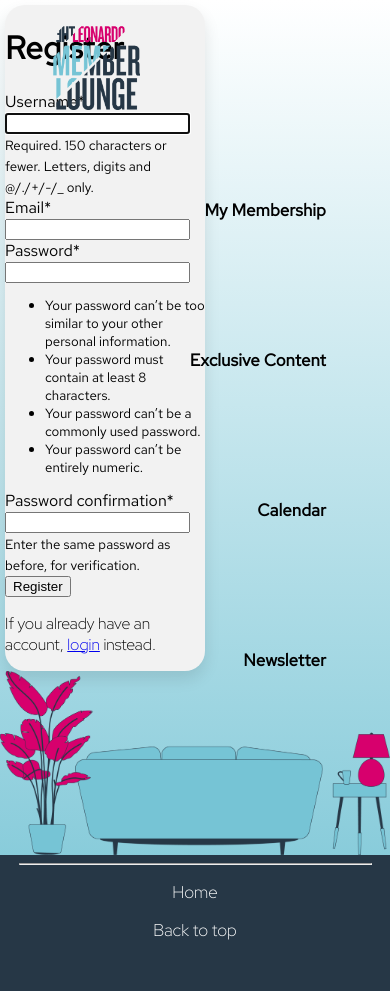
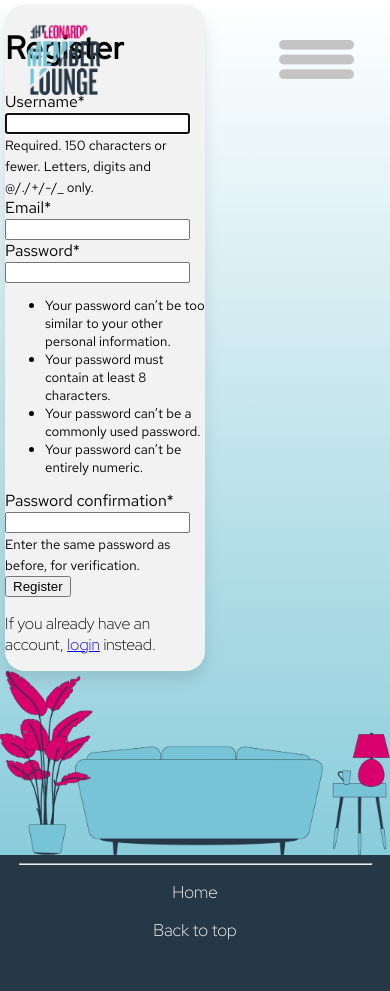
Before and after one commit to cmpt375-2021fall/client-project-leonardo-dev-team, a Django app: page /register/ in a window 390 px wide. Run offline with Django 3.2, Linux system fonts and the light colour scheme; some libraries are stand-ins or nearby versions.

Commit message:
Got mobile header working

```diff
--- a/leo/static/leo/header.css
+++ b/leo/static/leo/header.css
@@ -33,7 +33,24 @@
     margin-bottom: 25px;
 }
 
-/* Style the links inside the navigation bar */
+
+@media only screen and (max-width: 600px) {
+    .mobile-nav{
+        float: right;
+    }
+
+    .logo-image{
+        width: auto;
+        height: 75px;
+        overflow: hidden;
+        padding: 20px 0;
+        margin-left: 25px;
+    }
+
+    #button{
+        display: none;
+    }
+
     .topnav-right a {
       float: right;
       color: black;
@@ -43,6 +60,42 @@
       font-size: 17px;
         vertical-align: center;
       /*change font, make a top margin and make that part grey, change box size when hovering to smaller*/
+    }
+
+    .dropdown{
+        height: auto;
+        width: 75px;
+        padding: 20px;
+        margin-top: 20px;
+        margin-right: 1em;
+    }
+}
+
+@media only screen and (min-width: 600px){
+    .mobile-nav{
+        display: none;
+    }
+
+     .logo-image{
+        width: auto;
+        height: 90px;
+        overflow: hidden;
+        padding: 20px 0;
+         margin-left: 50px;
+    }
+
+    /* Style the links inside the navigation bar */
+    .topnav-right a {
+        display: inline-block;
+      float: right;
+      color: black;
+      text-align: center;
+      padding: 4rem;
+      text-decoration: none;
+      font-size: 17px;
+        vertical-align: center;
+      /*change font, make a top margin and make that part grey, change box size when hovering to smaller*/
+    }
 }
 
 /* Change the color of links on hover */
@@ -60,11 +113,3 @@
 .topnav-right {
   float: right;
 }
-
- .logo-image{
-    width: auto;
-    height: 90px;
-    overflow: hidden;
-     padding: 20px 0;
-     margin-left: 50px;
-}
--- a/templates/base.html
+++ b/templates/base.html
@@ -32,15 +32,22 @@
                     <img class ="logo-image" src="{% static "leo/images/Newest Logo (blue).png" %}">
                 </a>
             </div>
-            <div class = "topnav-right">
+
+            <div class = "mobile-nav">
+                <a href="javascript:void(0);" style="margin: 0" onclick="dropdown()">
+                    <img class ="dropdown" src="{% static "leo/images/Dropdown.png" %}">
+                </a>
+            </div>
+
+            <div id = "button" class = "topnav-right">
                     {% url 'account' as url4 %}
-                    <a href="{{ url4 }}"{% if request.path == url4 %} class="active"{% endif %} style="display: inline-block; font-weight: bold;">My Membership</a>
+                    <a href="{{ url4 }}"{% if request.path == url4 %} class="active"{% endif %} style="font-weight: bold;">My Membership</a>
                     {% url 'exclusive' as url3 %}
-                    <a href="{{ url3 }}"{% if request.path == url3 %} class="active"{% endif %} style="display: inline-block; font-weight: bold;">Exclusive Content</a>
+                    <a href="{{ url3 }}"{% if request.path == url3 %} class="active"{% endif %} style="font-weight: bold;">Exclusive Content</a>
                     {% url 'calendar' as url2 %}
-                    <a href="{{ url2 }}"{% if request.path == url2 %} class="active"{% endif %} style="display: inline-block; font-weight: bold;">Calendar</a>
+                    <a href="{{ url2 }}"{% if request.path == url2 %} class="active"{% endif %} style="font-weight: bold;">Calendar</a>
                     {% url 'newsletter' as url %}
-                    <a href="{{ url }}"{% if request.path == url %} class="active"{% endif %} style="display: inline-block; font-weight: bold;">Newsletter</a>
+                    <a href="{{ url }}"{% if request.path == url %} class="active"{% endif %} style="font-weight: bold;">Newsletter</a>
             </div>
         </div>
         </header>
@@ -72,5 +79,16 @@
           }
         }
     </script>
+    <script>
+        function dropdown() {
+          var x = document.getElementById("button");
+              if (x.style.display === "block") {
+                x.style.display = "none";
+              } else {
+                x.style.display = "block";
+                document.getElementById("header").style.backgroundColor = "white";
+              }
+            }
+    </script>
 </body>
 </html>
--- a/templates/login.html
+++ b/templates/login.html
@@ -2,6 +2,7 @@
 <html lang="en">
 <head>
     <meta charset="UTF-8">
+    <meta name="viewport" content="width=device-width, initial-scale=1.0">
     <title>Leonardo Lounge</title>
     {% load static %}
     <link rel="stylesheet" type="text/css" href="{% static 'leo/header.css' %}">
```
Also changed, not shown: leo/static/leo/application.css (+46 -5 lines), leo/static/leo/login.css (+15 -6 lines), templates/exclusive.html (+6 -6 lines), leo/static/leo/images/Dropdown.png (added). Lines whose indentation alone changed are shown as unchanged.
